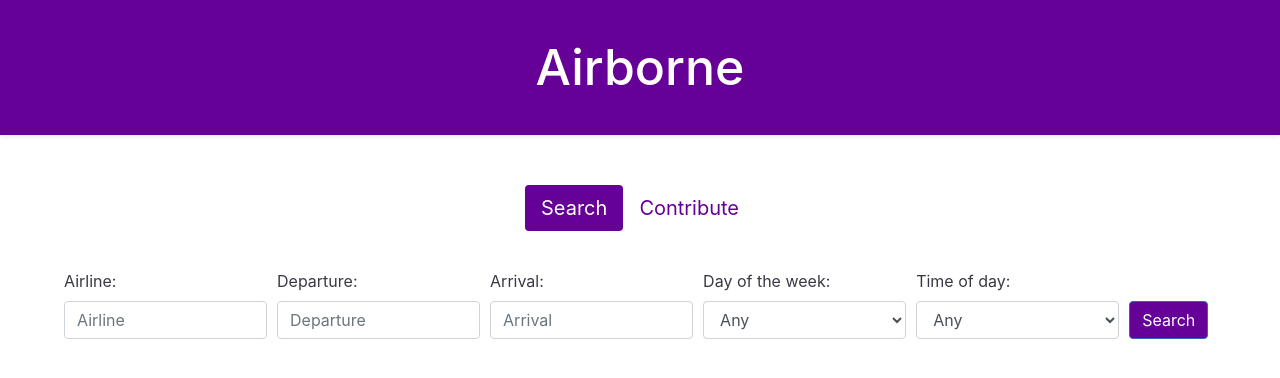
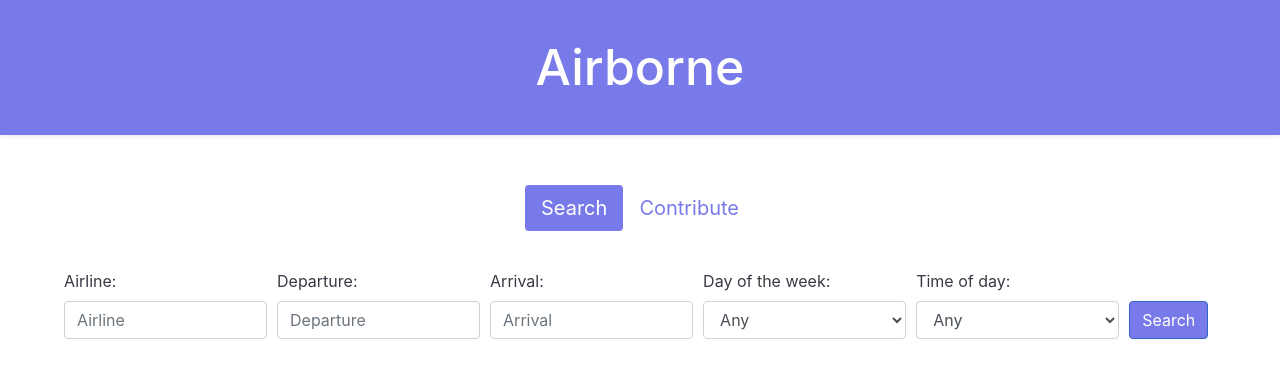
Before and after one commit to sophiazhi/airborne, a React (Create React App) app: page / in a window 1280 px wide. Shown: the top 378 px of the page. Built offline with nearby package versions, Linux system fonts and the light colour scheme.

Commit message:
changed theme color

```diff
--- a/src/index.css
+++ b/src/index.css
@@ -8,7 +8,7 @@
 }*/
 
 :root {
-  --main-purple-color:#660198; /*#c8b8db;*/
+  --main-purple-color: rgb(121, 122, 233); /*#c8b8db;*/
   --secondary-purple-color:#CCFE;
   --secondary-blue-color: #3066be;
   --primary-text-color: #3c3744;
```
